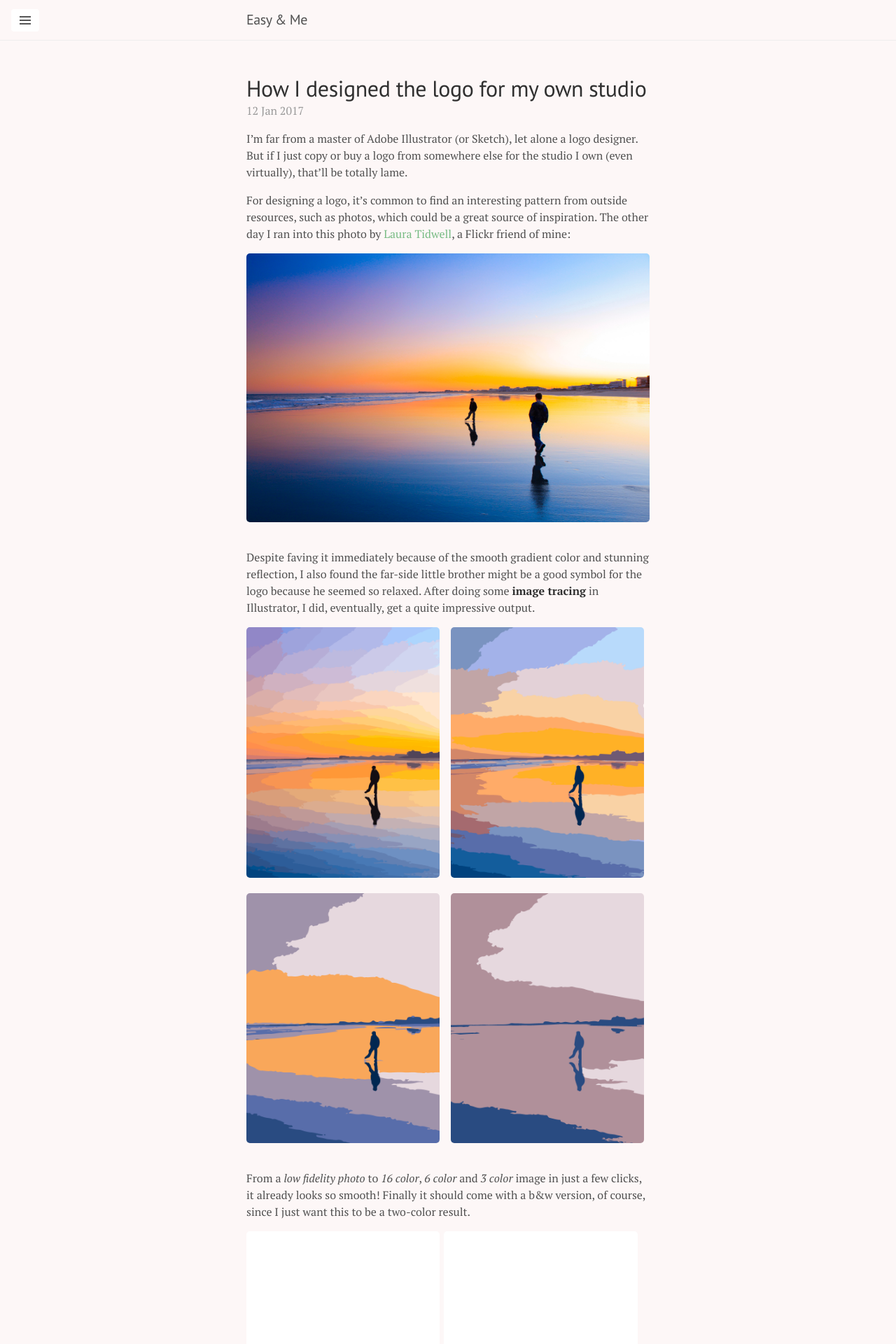
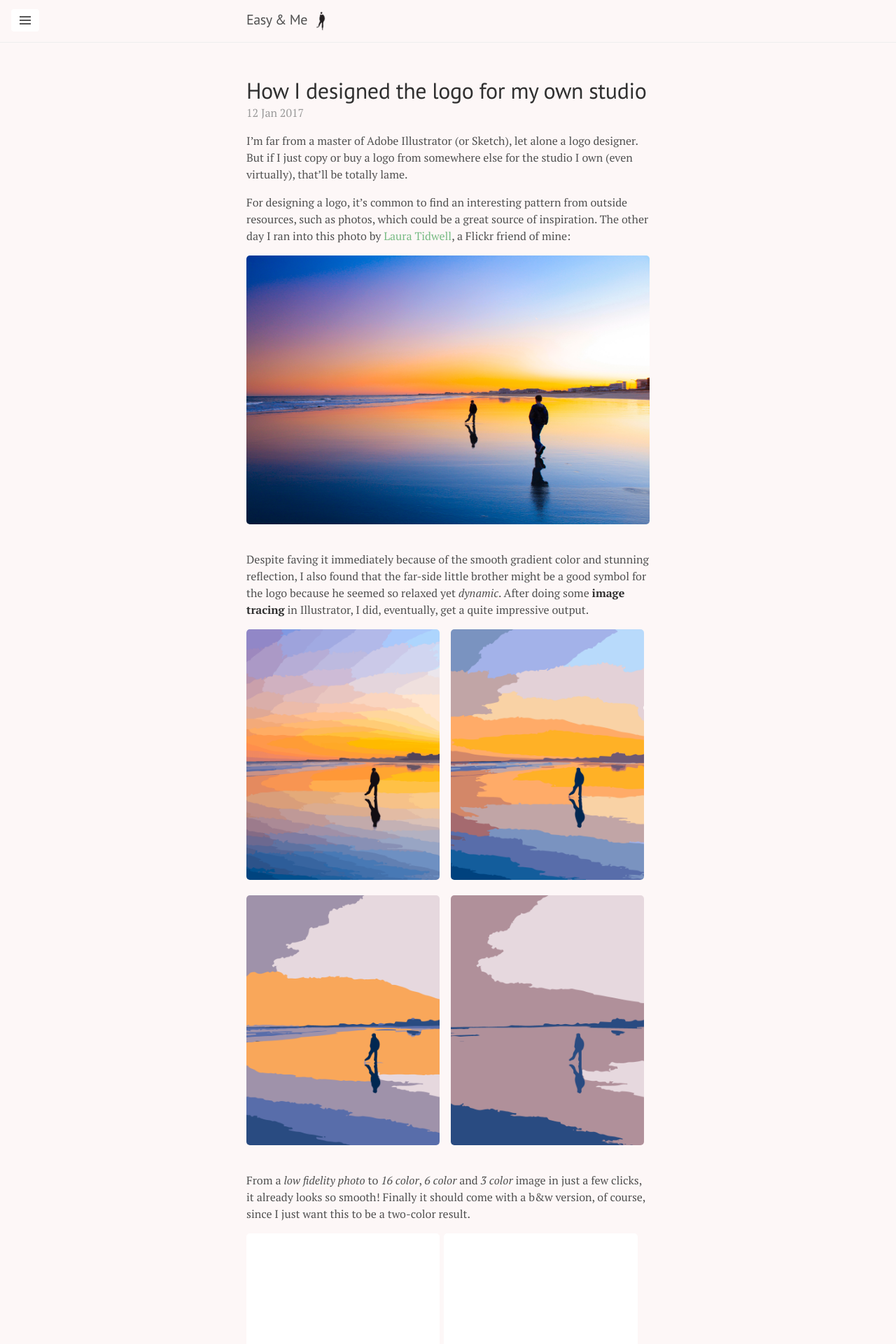
Before and after one commit to maxim-xu/maxim-xu.github.com, a Jekyll site: the page built from _posts/2017-01-12-studio-easyandme.md, in a window 1280 px wide. Shown: the top 1920 px of the page at 70% size. Built offline with Jekyll 4.4.1, drawn with Linux system fonts in a browser that asks for light colours; comment, search, counter and statistics services are not loaded.

Commit message:
update post

```diff
--- a/_layouts/default.html
+++ b/_layouts/default.html
@@ -14,6 +14,7 @@
         <div class="container">
           <h3 class="masthead-title">
             <a href="{{ site.baseurl }}/" title="Home">{{ site.title }}</a>
+            <img alt="logo" src="{{ site.baseurl }}/public/images/easyandme.png">
             <small>{{ site.tagline }}</small>
           </h3>
         </div>
--- a/_posts/2017-01-12-studio-easyandme.md
+++ b/_posts/2017-01-12-studio-easyandme.md
@@ -15,8 +15,8 @@ photos, which could be a great source of inspiration. The other day I ran into t
 
 <img style="width:100%;display:inline-block" alt="Low Fidelity Photo" src="{{ site.baseurl }}/public/images/1.jpg" />
 
-Despite faving it immediately because of the smooth gradient color and stunning reflection, I also found the far-side little
-brother might be a good symbol for the logo because he seemed so relaxed. After doing some __image tracing__
+Despite faving it immediately because of the smooth gradient color and stunning reflection, I also found that the far-side little
+brother might be a good symbol for the logo because he seemed so relaxed yet _dynamic_. After doing some __image tracing__
 in Illustrator, I did, eventually, get a quite impressive output.
 
 <img style="width:48%;display:inline-block" alt="Low Fidelity Photo" src="{{ site.baseurl }}/public/images/lf.gif" />
--- a/public/css/lanyon.css
+++ b/public/css/lanyon.css
@@ -634,3 +634,11 @@ a.pagination-item:hover {
   font-size: 10px;
   font-size: 0.625rem;
 }
+
+img[alt="logo"] {
+  width: 28px;
+  height: 28px;
+  display: inline-block;
+  vertical-align: middle;
+  margin: 0;
+}
```
Also changed, not shown: public/images/easyandme.png (added).
